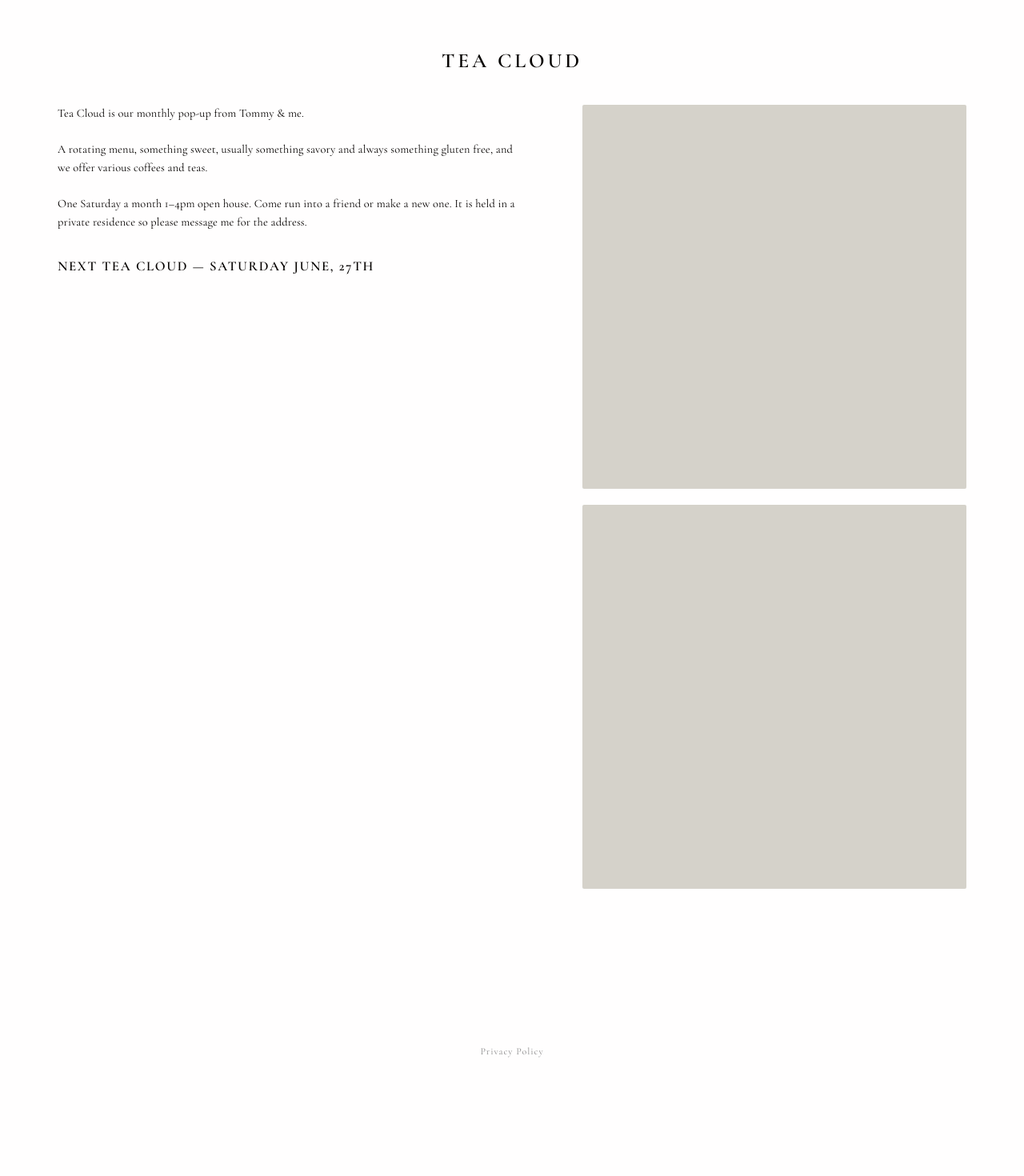
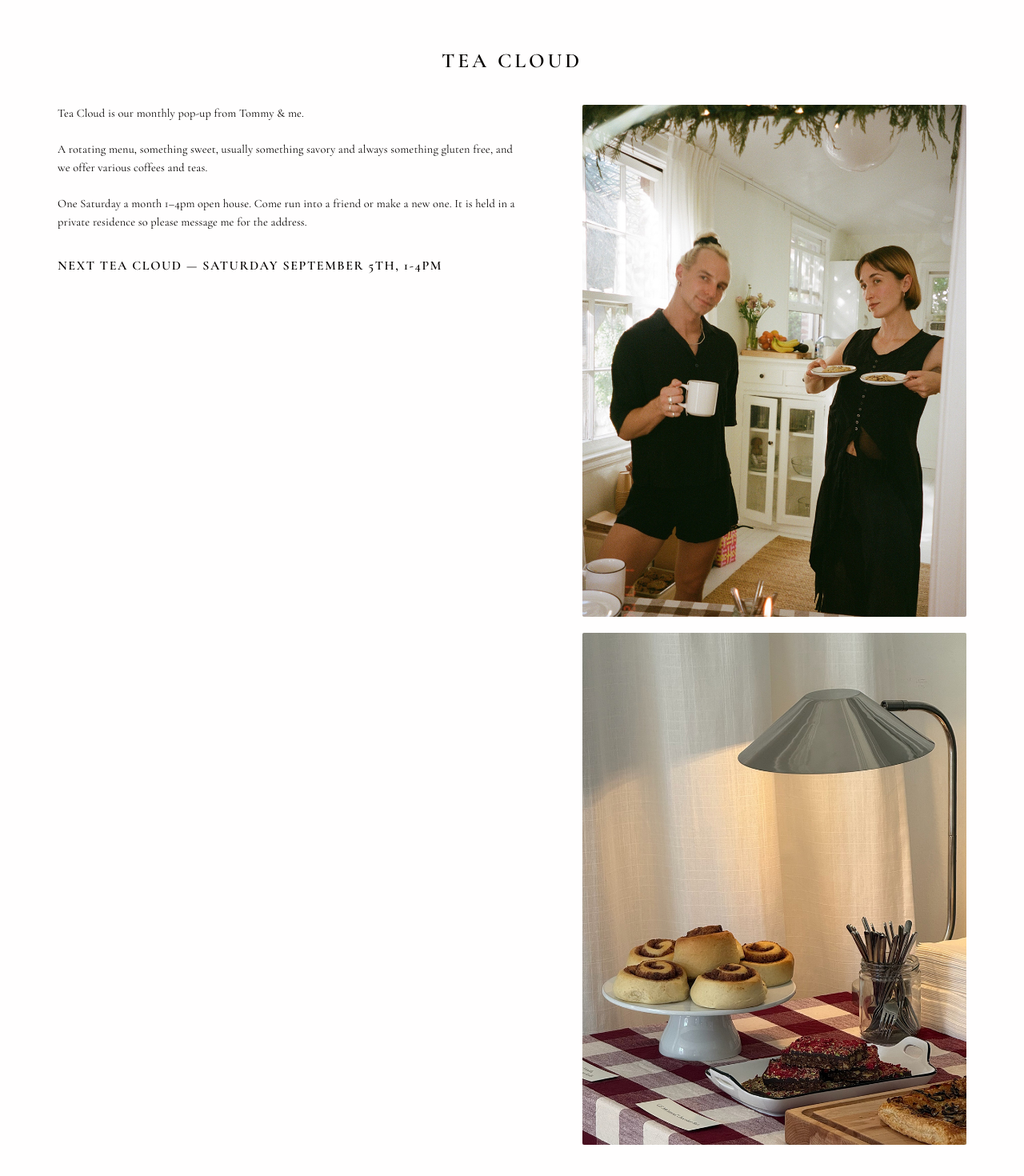
Before and after one commit to lgneubauer/lydiagrace, a Next.js app: page /tea-cloud in a window 1280 px wide. Shown: the part 180-1650 px from the top of the page at 80% size. Before the commit the page ends 1527 px from the top, so only its background shows below. Built offline with nearby package versions, Linux system fonts and the light colour scheme.

Commit message:
add tea cloud photos

```diff
--- a/app/subpage.css
+++ b/app/subpage.css
@@ -691,7 +691,7 @@
 
 .tea__text {
   flex: 1;
-  min-width: 0;
+  width: 100%;
   display: flex;
   flex-direction: column;
   gap: 1rem;
@@ -732,7 +732,8 @@
 
 .tea__photo {
   width: 100%;
-  aspect-ratio: 1 / 1;
+  aspect-ratio: 3 / 4;
+  object-fit: cover;
   background-color: #d5d2ca;
   border-radius: 2px;
 }
@@ -769,7 +770,7 @@
   }
 
   .tea__highlight {
-    font-size: 0.8rem;
+    font-size: 0.6rem;
     letter-spacing: 0.06em;
     text-align: center;
   }
@@ -800,7 +801,7 @@
   }
 
   .tea__highlight {
-    font-size: 1.05rem;
+    font-size: 1rem;
     letter-spacing: 0.1em;
   }
 
@@ -811,7 +812,7 @@
 
 @media (min-width: 768px) and (max-width: 1024px) and (orientation: portrait) {
   .tea__highlight {
-    font-size: 0.6rem;
+    font-size: 0.8rem;
   }
 }
 
--- a/app/tea-cloud/page.js
+++ b/app/tea-cloud/page.js
@@ -1,5 +1,6 @@
 import "../subpage.css";
 import Footer from "../components/Footer";
+import Image from "next/image";
 
 export const metadata = { title: "Tea Cloud — Lydia Grace" };
 
@@ -25,19 +26,27 @@ export default function TeaCloudPage() {
               message me for the address.
             </p>
             <p className="tea__highlight">
-              Next Tea Cloud — Saturday June, 27th
+              Next Tea Cloud — Saturday September 5th, 1-4pm
             </p>
           </div>
 
           <div className="tea__photos">
-            <div
+            <Image
               className="tea__photo"
-              aria-label="Tea Cloud photo placeholder"
-            ></div>
-            <div
+              src="/images/tea-cloud-1.jpg"
+              alt="Tea Cloud spread"
+              width={900}
+              height={1200}
+              style={{ width: "100%", height: "auto" }}
+            />
+            <Image
               className="tea__photo"
-              aria-label="Tea Cloud photo placeholder"
-            ></div>
+              src="/images/tea-cloud-2.jpg"
+              alt="Tea Cloud spread"
+              width={900}
+              height={1200}
+              style={{ width: "100%", height: "auto" }}
+            />
           </div>
         </div>
 
```
Also changed, not shown: public/images/tea-cloud-1.jpg (added), public/images/tea-cloud-2.jpg (added).
